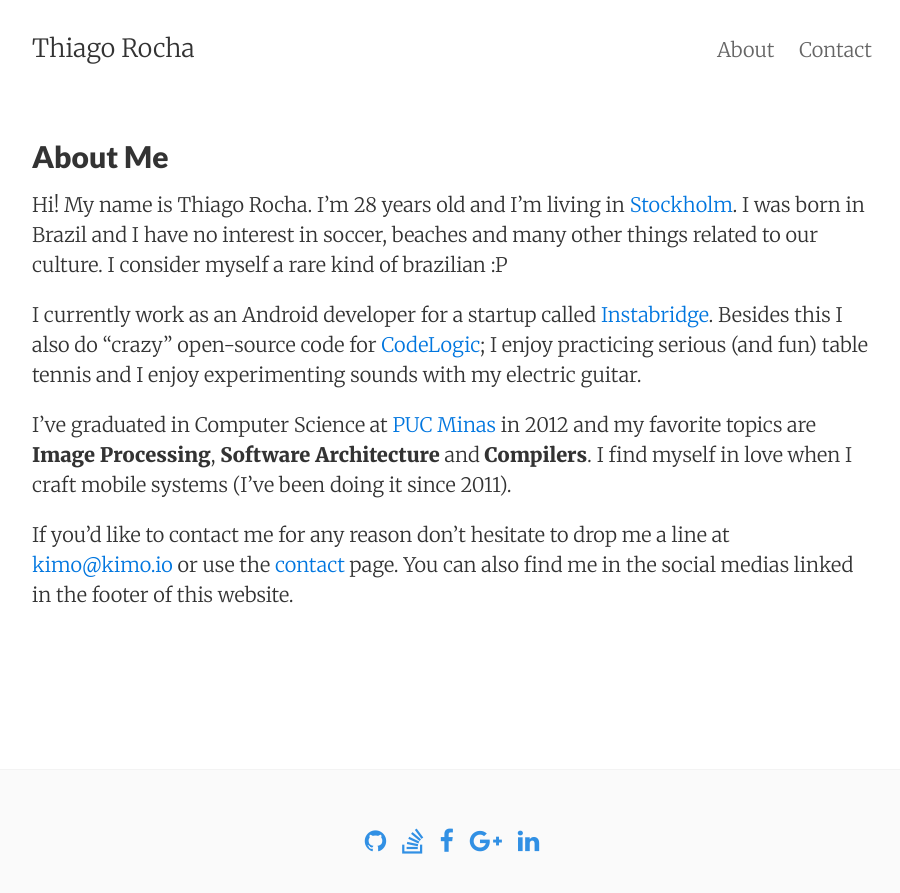
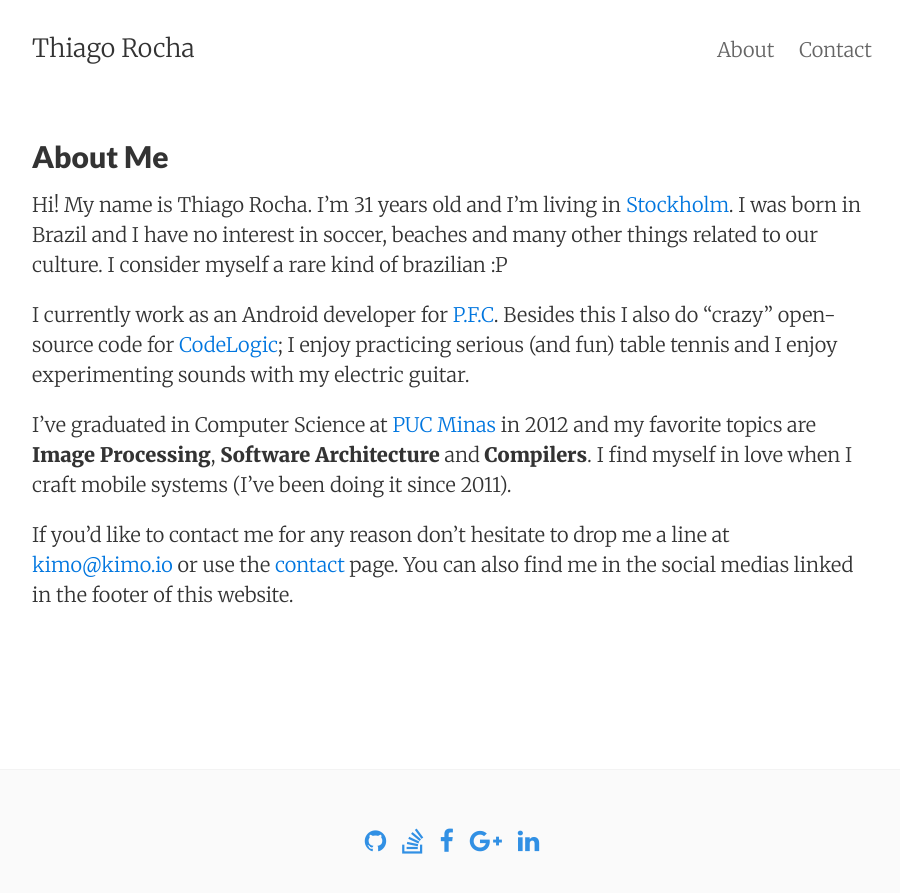
Before and after one commit to thiagokimo/old_personal_website, a Jekyll site: the page built from about.md, in a window 1280 px wide. Shown: the top 893 px of the page, without its empty margins (188-1088 px from the left). Built offline with Jekyll 4.4.1, drawn with Linux system fonts in a browser that asks for light colours; nearby versions of some CDN libraries.

Commit message:
Update about.md

```diff
--- a/about.md
+++ b/about.md
@@ -4,9 +4,9 @@
 permalink: /about/
 ---
 
-Hi! My name is Thiago Rocha. I'm 28 years old and I'm living in [Stockholm](https://en.wikipedia.org/wiki/Stockholm). I was born in Brazil and I have no interest in soccer, beaches and many other things related to our culture. I consider myself a rare kind of brazilian :P
+Hi! My name is Thiago Rocha. I'm 31 years old and I'm living in [Stockholm](https://en.wikipedia.org/wiki/Stockholm). I was born in Brazil and I have no interest in soccer, beaches and many other things related to our culture. I consider myself a rare kind of brazilian :P
 
-I currently work as an Android developer for a startup called [Instabridge](http://lalubema.com/). Besides this I also do "crazy" open-source code for [CodeLogic](http://codelogic.me/); I enjoy practicing serious (and fun) table tennis and I enjoy experimenting sounds with my electric guitar.
+I currently work as an Android developer for [P.F.C](https://getpfc.com/). Besides this I also do "crazy" open-source code for [CodeLogic](http://codelogic.me/); I enjoy practicing serious (and fun) table tennis and I enjoy experimenting sounds with my electric guitar.
 
 I've graduated in Computer Science at [PUC Minas](http://www.pucminas.br/) in 2012 and my favorite topics are **Image Processing**, **Software Architecture** and **Compilers**. I find myself in love when I craft mobile systems (I've been doing it since 2011).
 
```
